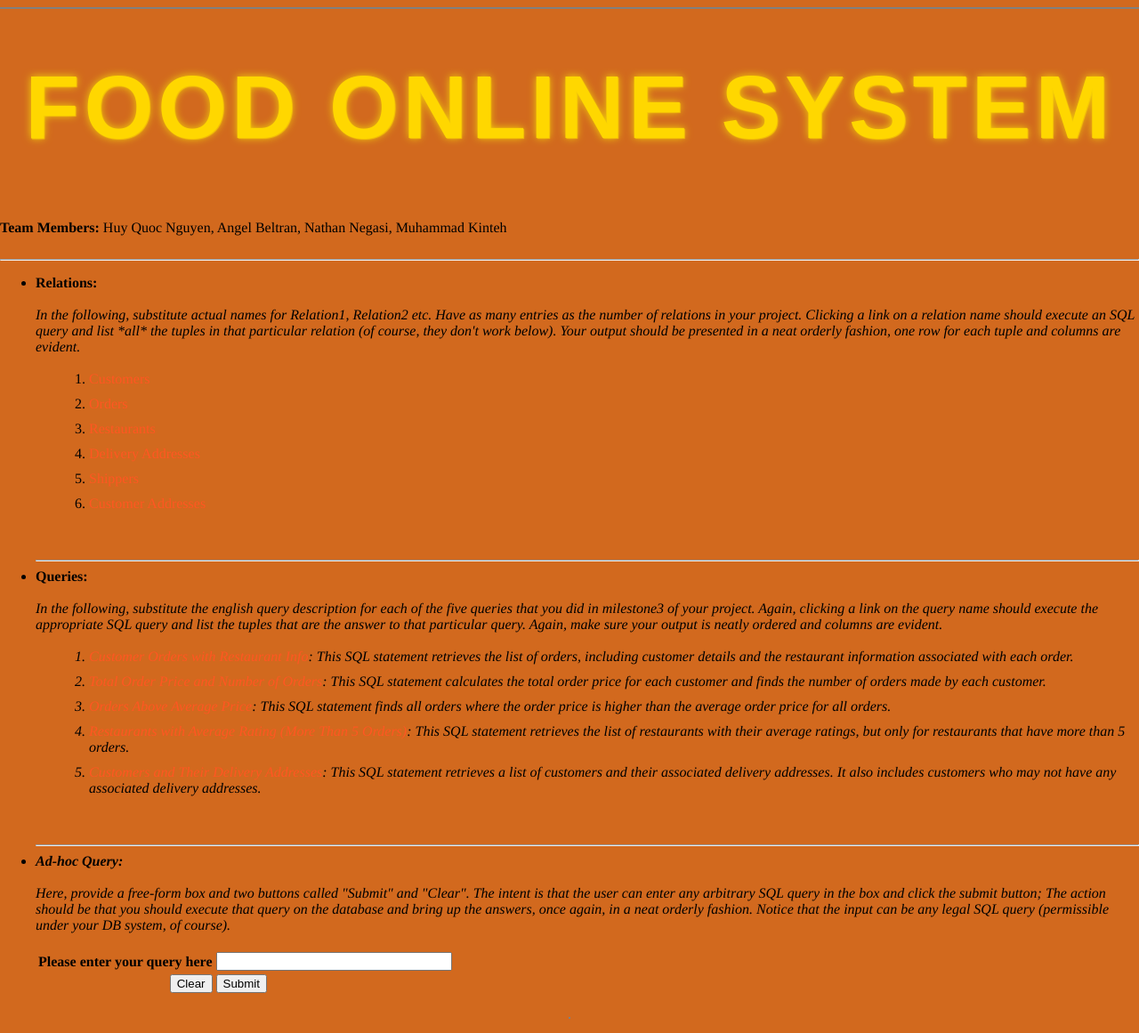
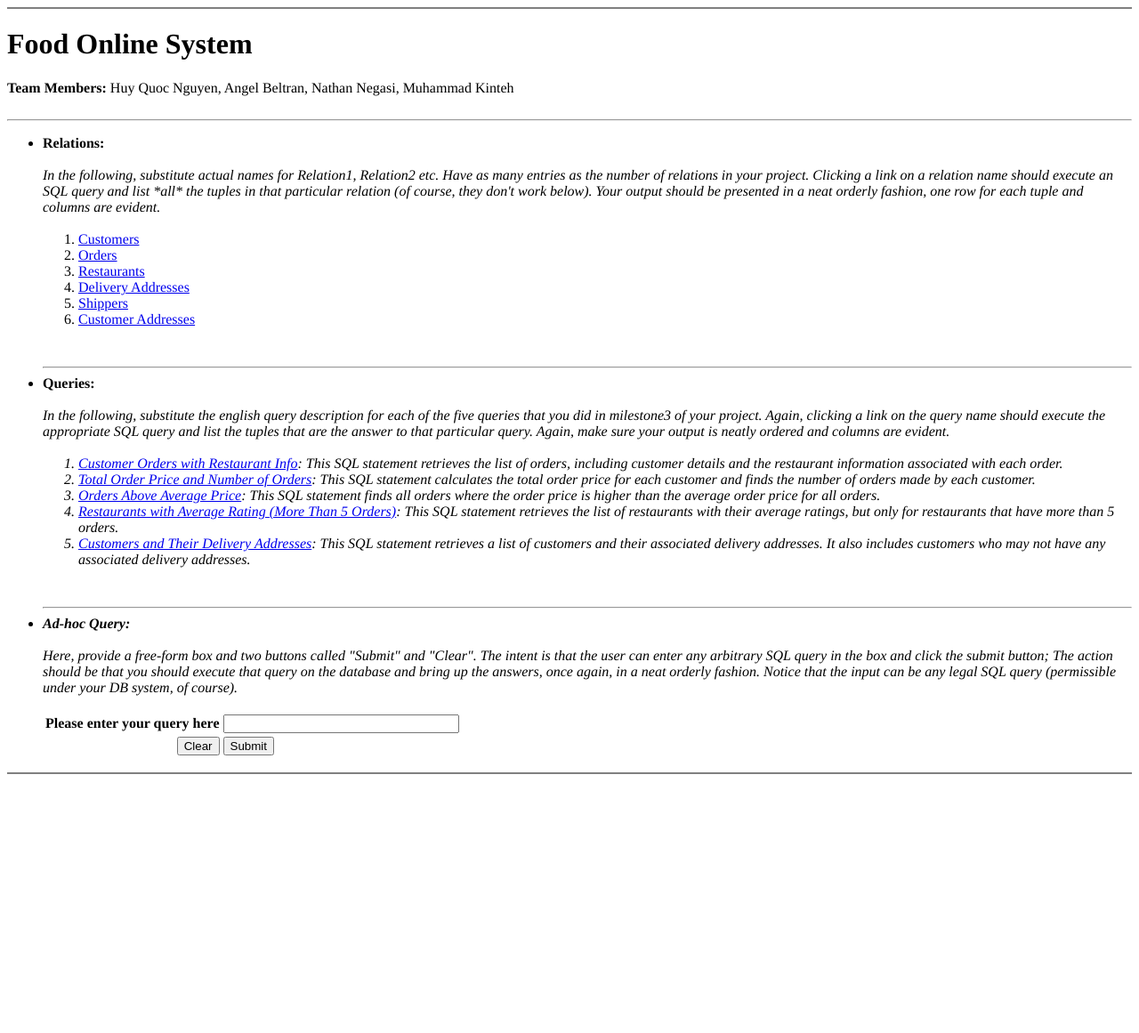
Before and after one commit to huynguyen2703/OnlineFoodSystem, a Flask app: template templates/FoodOnlineSystem.htm in a window 1280 px wide. Shown: the whole page at 89% size. After the commit the page ends 870 px from the top, so only its background shows below. Run offline with Flask 3, Linux system fonts and the light colour scheme; the template is opened without the code that fills it, so the values that code supplies are empty; some libraries are stand-ins or nearby versions.

Commit message:
detach styles.css from FoodOnlineSystem.htm

```diff
--- a/templates/FoodOnlineSystem.htm
+++ b/templates/FoodOnlineSystem.htm
@@ -1,7 +1,7 @@
 
 <!-- saved from url=(0044)https://css1.seattleu.edu/~lil/template.html -->
 <html style="opacity: 1;" class=" idc8_343 idc0_343"><head><meta http-equiv="Content-Type" content="text/html; charset=UTF-8">
-<title>Food Online System</title><link rel="stylesheet" href="/static/styles.css"><style type="text/css">div.adguard-placeholder-domain, .ob-smartfeed-wrapper, div[id^="sp_message_container"], #ad_sidebar_right_container, .ad-labels__item, ._ap_apex_ad, .c-ads, .adsbyexoclick, .wall-ads-left, .wall-ads-right, iframe[src^="//ad.a-ads.com/"], body > div[style^="position: fixed; inset: 0px; z-index: 2147483647; background: black; opacity: 0.01;"], body > div[style="position: fixed; display: block; width: 100%; height: 100%; inset: 0px; background-color: rgba(0, 0, 0, 0); z-index: 300000;"], body > div[style^="position:fixed;inset:0px;z-index:2147483647;background:black;opacity:0.01"][style*=";cursor:pointer"]:empty, html[data-lt-installed="true"] > body[style=""] img[style="width: 100%;max-width: 728px;"], #psyduckpockeball, a[href^="https://ya-distrib.ru/r/"], .mywidget__col > a.mywidget__link_advert, div[id^="_u_ablock_"], .ipsAdvertisement, .adv-news-within, div[id^="yandex_rtb"], a[href^="https://ad.letmeads.com/"], div[data-adv-type="dfp"], body #vid_vpaut_div, .adsbyyottos, .flat_pm_outgoing, #Ad2, #AdText, #Ad_Top, #Adfox_Banner, #AdvertFieldBottom, #AdvertFieldCenter, #AdvertFieldTop, #Advertisement, #AdvertisingTopLine, #BanHolder28-1, #BannerDiv, #BannerGBottom, #BannerGCenter, #BannerGIMG, #BannerGTop, #BannerH2Left, #BannerHIMG, #BannerHLeft, #BannerUnderBroChat, #JaboxAdBarOuter, #JobInformer, #METABAR_IFRAME, #MarketGidComposite1001 { display: none !important; }
+<title>Food Online System</title><link rel="stylesheet"><style type="text/css">div.adguard-placeholder-domain, .ob-smartfeed-wrapper, div[id^="sp_message_container"], #ad_sidebar_right_container, .ad-labels__item, ._ap_apex_ad, .c-ads, .adsbyexoclick, .wall-ads-left, .wall-ads-right, iframe[src^="//ad.a-ads.com/"], body > div[style^="position: fixed; inset: 0px; z-index: 2147483647; background: black; opacity: 0.01;"], body > div[style="position: fixed; display: block; width: 100%; height: 100%; inset: 0px; background-color: rgba(0, 0, 0, 0); z-index: 300000;"], body > div[style^="position:fixed;inset:0px;z-index:2147483647;background:black;opacity:0.01"][style*=";cursor:pointer"]:empty, html[data-lt-installed="true"] > body[style=""] img[style="width: 100%;max-width: 728px;"], #psyduckpockeball, a[href^="https://ya-distrib.ru/r/"], .mywidget__col > a.mywidget__link_advert, div[id^="_u_ablock_"], .ipsAdvertisement, .adv-news-within, div[id^="yandex_rtb"], a[href^="https://ad.letmeads.com/"], div[data-adv-type="dfp"], body #vid_vpaut_div, .adsbyyottos, .flat_pm_outgoing, #Ad2, #AdText, #Ad_Top, #Adfox_Banner, #AdvertFieldBottom, #AdvertFieldCenter, #AdvertFieldTop, #Advertisement, #AdvertisingTopLine, #BanHolder28-1, #BannerDiv, #BannerGBottom, #BannerGCenter, #BannerGIMG, #BannerGTop, #BannerH2Left, #BannerHIMG, #BannerHLeft, #BannerUnderBroChat, #JaboxAdBarOuter, #JobInformer, #METABAR_IFRAME, #MarketGidComposite1001 { display: none !important; }
 #PopUpWnd, #PopWin, #PopWin_popupsu_notds, #RichBanner_center, #Tadspacehead, #__adIframe, #ad-200, #ad-container, #ad-content, #ad-slides, #ad-wrapper, #ad1, #ad2, #ad3, #ad4, #ad7, #ad728x90, #adContainer, #adHeadBanner, #adL, #adP, #adTop, #adWrapper, #ad_container, #ad_help_link, #ad_hide_mask_ad_0, #ad_hide_mask_ad_1, #ad_square, #ad_wrapper, #adbns, #adf_notifiers_wrap, #adposition3, #adriver_banner, #adsCSS, #adspace, #adt, #advRightBox, #advblock, #advbroker_place_1, #advbroker_place_10, #advbroker_place_2, #advbroker_place_3, #advbroker_place_4, #advbroker_place_5, #advbroker_place_6, #advbroker_place_7, #advbroker_place_8, #advbroker_place_9, #advertbox, #advertise { display: none !important; }
 #advertisement, #advertising, #advertising_floater, #advertisment, #adverts, #advrich, #advunder-top, #adzerk3, #app-banners, #b_top-banner, #ban_zone_4, #banerHead, #banner-container, #banner-container-240x400, #banner-header-bottom, #banner-placeholder, #banner-top, #banner-top-2, #banner-top-3, #banner-top-4, #banner-wrap, #banner240, #banner300_250, #banner3_wraper, #banner_2, #banner_box, #banner_carousel, #banner_column, #banner_container, #banner_container_bayru, #banner_container_ch, #banner_div, #banner_head, #banner_journals, #banner_notes, #banner_place_1_wrap, #banner_title, #banner_top, #banner_top2, #bannerlayer, #banners-for-study, #banners_bottom, #banners_left, #banners_right, #banners_rot, #banners_rot_block, #bannner_header, #bbccom_mpu, #bbccom_storyprintsponsorship, #bg_banner_l { display: none !important; }
 #bg_banner_r, #bl_top_reklama, #bl_top_reklama2, #bottom-banners, #bottomBanners, #bottom_advert, #bottom_commercial, #branding_block, #branding_flash, #brandtop, #breklama, #buttonad, #contentAd, #content_ad, #cpa-system-banner, #ctl00_Main3_bannerDiv, #ctl00_abot_bb, #ctl00_atop_bt, #ctnAdsRight, #divFlashTeaser, #dle-content #lp-block-1, #dle-content #sip22, #dle-content .cb_dav_container, #dle-content .download_inner, #dle-content .mad22-search, #dle-content .modul-sp_main, #dle-content .search_result, #dle-content > #down-up, #dle-content > noindex > span, #dle-content noindex > div.central, #dle-content noindex > table[style], #explosive_banner_1240, #f_advert, #featuread, #floating_banner_bottom, #footer_ads, #from_our_sponsors, #gad, #google_ads_frame1, #googleadbox, #head-ad, #head-banner, #header_ad, #header_banner, #icq_place, #informers-168, #isviVideoBlock, #jobukrnet, #leader-sponsor, #left_ban { display: none !important; }
```
